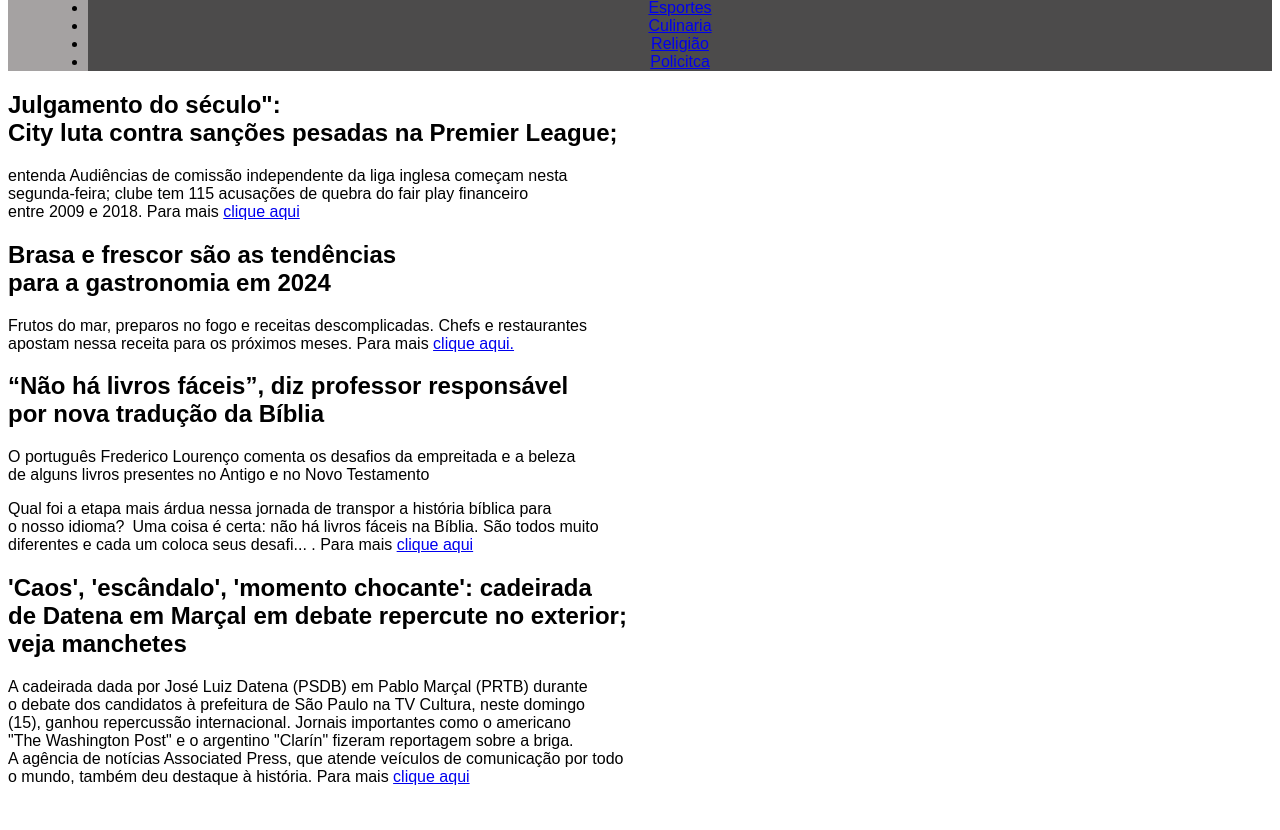
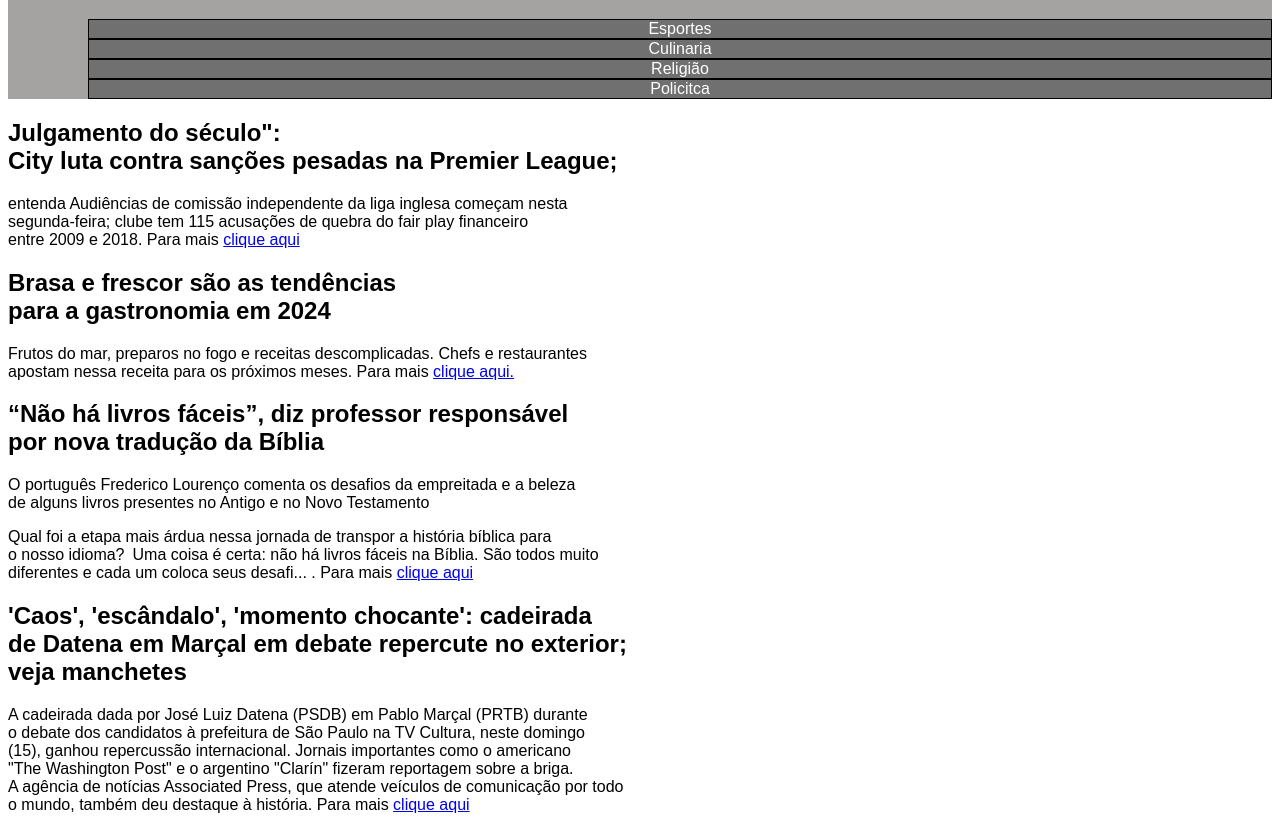
Before and after one commit to TaynaFranzen/HTML-CSS, a plain HTML site: page Modulo003/ex006-midiaquiries/mq005/index.html in a window 1280 px wide. Shown: the part 81-911 px from the top of the page. Before the commit the page ends 883 px from the top, so only its background shows below. Drawn offline with Linux system fonts and the light colour scheme.

Commit message:
exercicio 006 sobre midia quiries

```diff
--- a/Modulo003/ex006-midiaquiries/mq005/style.css
+++ b/Modulo003/ex006-midiaquiries/mq005/style.css
@@ -10,24 +10,24 @@ header {
 
 header > h1{
     text-align: center;
+    padding: 10px;
 }
 
 menu{
-    display: block;
+    display:block;
     text-align: center;
 }
-
-
-menu > ul > li{
-    text-decoration: none;
-    background-color: rgb(76, 75, 75);
+menu li{
+    list-style-type: none;
+    border: 1px solid;
+    background-color: rgb(113, 112, 112);
 }
 
-menu > a{
+menu a {
     text-decoration: none;
     color: white;
 }
 
-menu > ul > li > a:hover{
-
+menu ul > li > a:hover{
+    background-color: rgb(201, 181, 181);
 }
```
